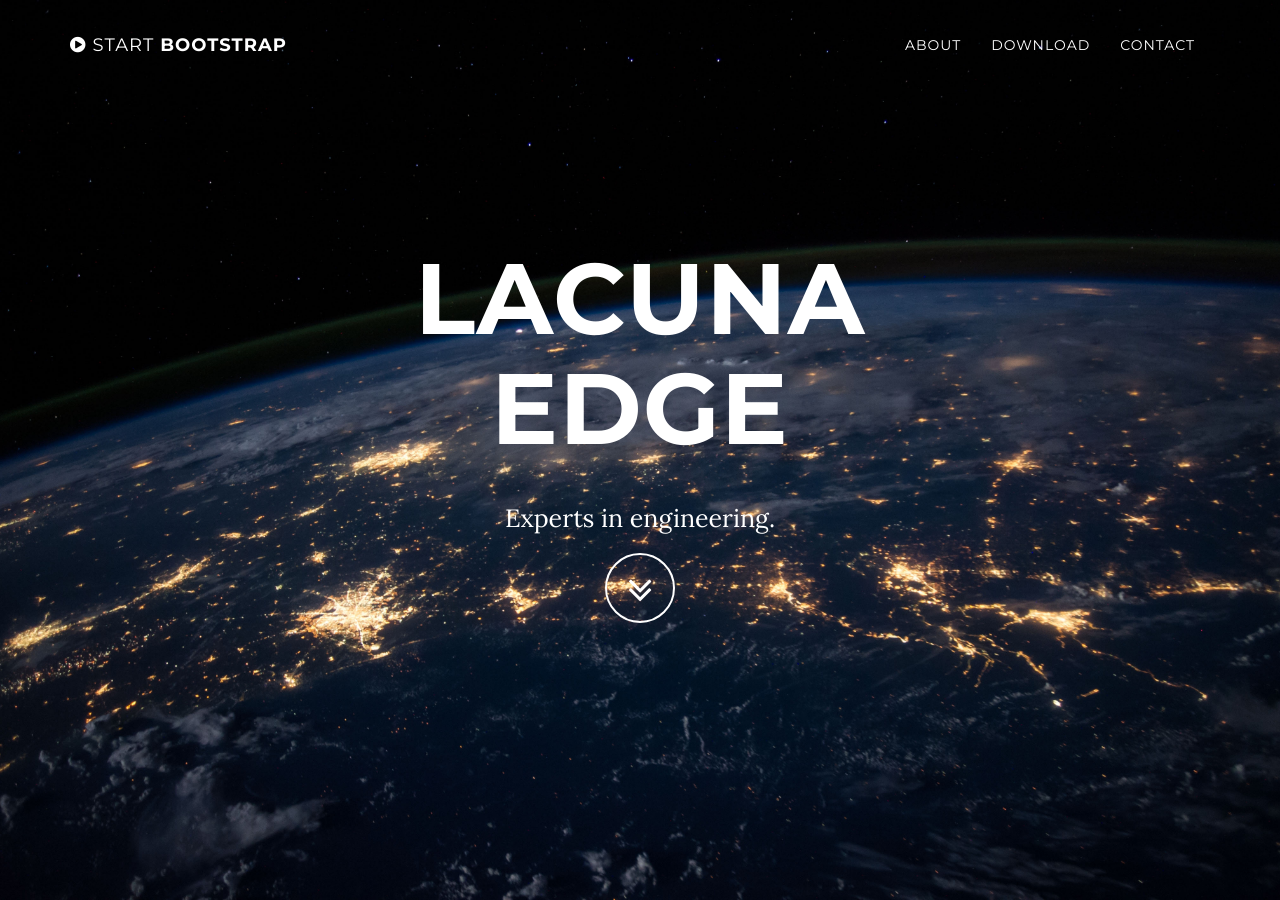
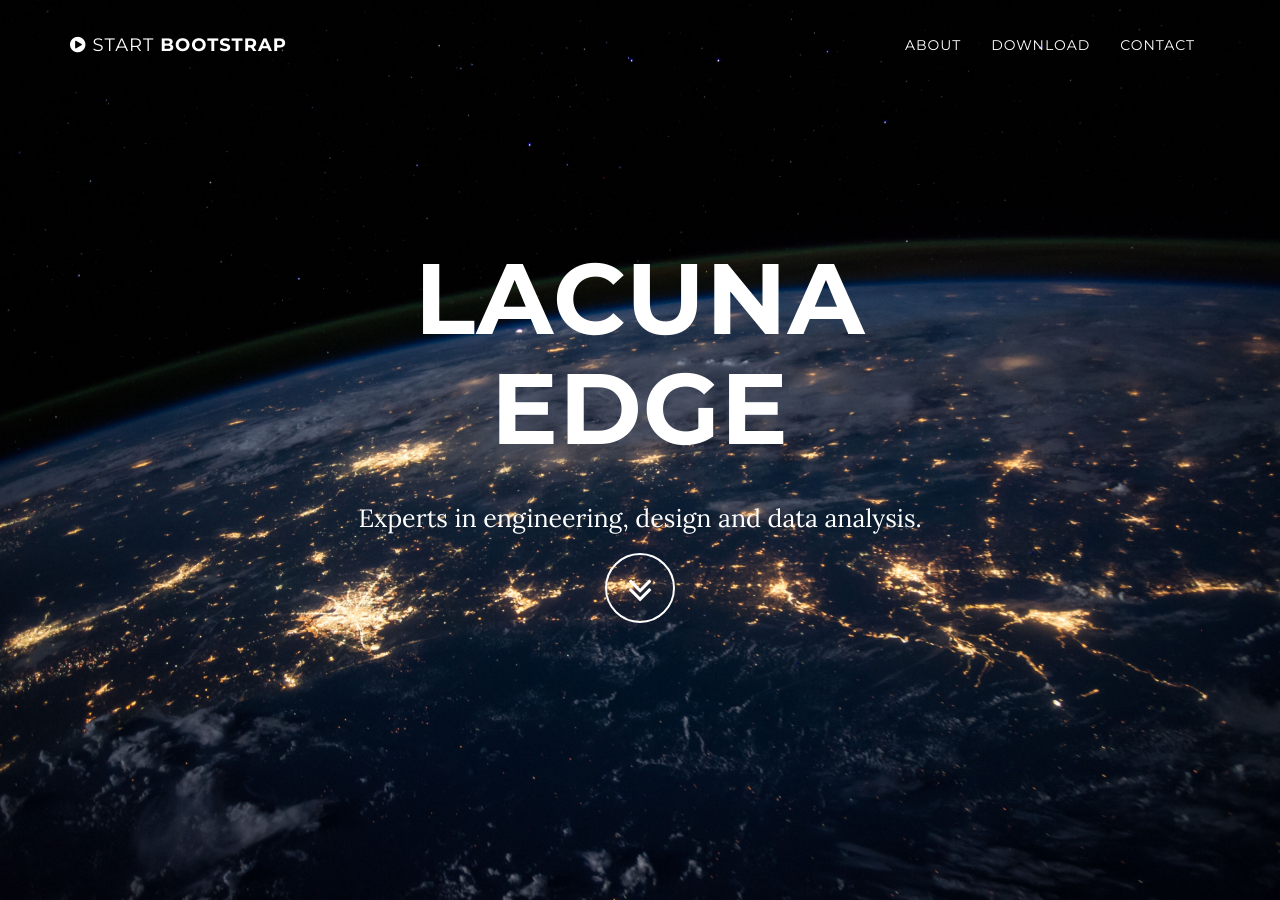
Before and after one commit to LacunaEdge/LacunaEdge.github.io, a Jekyll site: the page built from index.html, in a window 1280 px wide and 900 px high. Built offline with Jekyll 4.4.1, drawn with Linux system fonts in a browser that asks for light colours; some of the changed lines change nothing that is shown; some of the changed text lies outside the part shown.

Commit message:
Update _config.yml

```diff
--- a/_config.yml
+++ b/_config.yml
@@ -2,7 +2,7 @@
 title: Lacuna Edge
 email: lacunaedge@gmail.com
 url: https://lacunaedge.github.io
-description: "Experts in engineering."
+description: "Experts in engineering, design and data analysis."
 
 # Color settings (hex-codes without the leading hash-tag)
 color:
@@ -14,16 +14,14 @@
 
 # Social networks usernames (many more available: google-plus, flickr, dribbble, pinterest, instagram, tumblr, linkedin, etc.)
 social:
-  - title: twitter
-    url: https://twitter.com/SBootstrap
+  - title: Email
+    url:
   - title: facebook
     url:
   - title: stack-overflow
-    url: http://stackoverflow.com/questions/tagged/jekyll
-  - title: bitbucket
-    url: http://bitbucket.org/jekyll
+    url:
   - title: github
-    url: https://github.com/IronSummitMedia/startbootstrap
+    url: https://github.com/lacunaedge
 
 # Build settings
 markdown: kramdown
```
